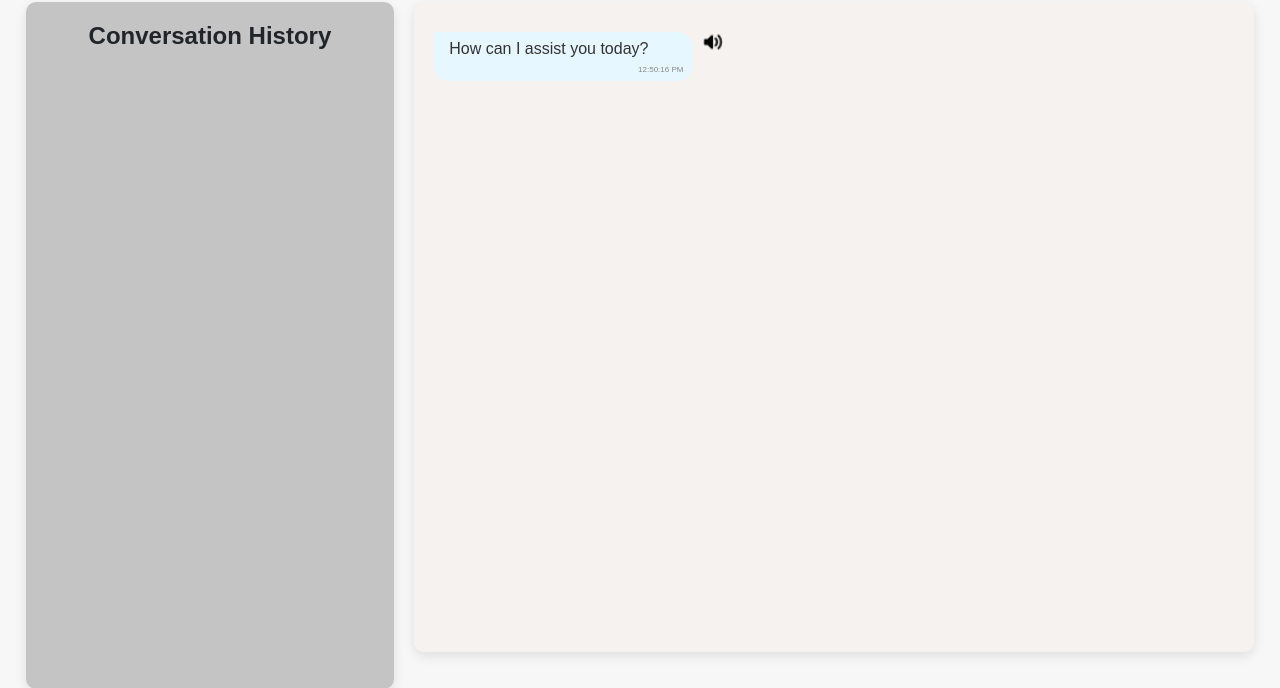
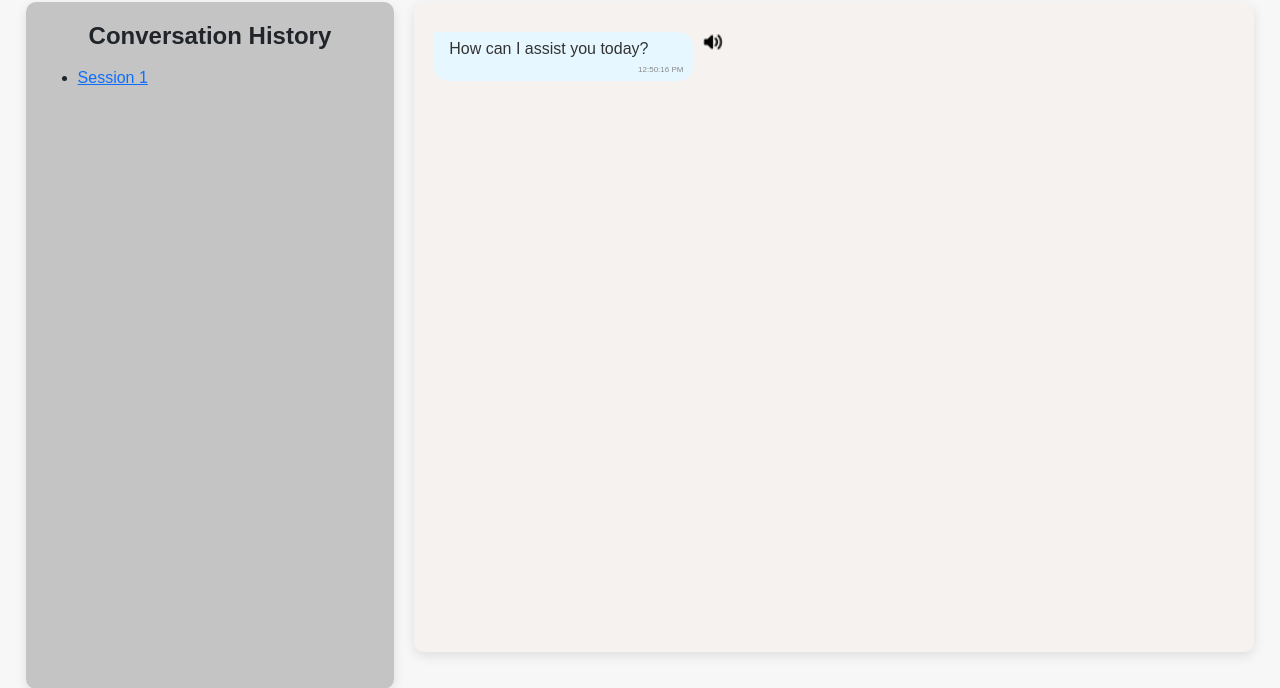
Before and after one commit to Shrutibhargava2004/MediTrain-AI, a Flask app: page /chat in a window 1280 px wide. Shown: the part 62-750 px from the top of the page. Run offline with Flask 3, Linux system fonts and the light colour scheme; the visitor is signed in with stand-in values (Sample User, id 1); tables that the repository leaves empty hold one stand-in row (values such as "Sample post"); parts of the project's set-up code (start-up, migrations or seed data) failed here and were passed over.

Commit message:
storing each pair of message in different session.

```diff
--- a/app.py
+++ b/app.py
@@ -12,6 +12,7 @@ import pandas as pd
 from bs4 import BeautifulSoup
 from flask_sqlalchemy import SQLAlchemy
 from werkzeug.security import generate_password_hash, check_password_hash
+from datetime import datetime
 
 
 # Loading the .env file
@@ -83,6 +84,21 @@ class User(db.Model):
     email = db.Column(db.String(100), unique=True, nullable=False)
     password = db.Column(db.String(255), nullable=False)
 
+# Add Conversation table to store session history
+class Conversation(db.Model):
+    id = db.Column(db.Integer, primary_key=True)
+    session_id = db.Column(db.String(255), nullable=False)
+    user_id = db.Column(db.Integer, db.ForeignKey('user.id'), nullable=False)
+    person = db.Column(db.String(10), nullable=False)  # 'user' or 'bot'
+    timestamp = db.Column(db.DateTime, default=datetime.utcnow)
+    message = db.Column(db.Text, nullable=False)
+
+    user = db.relationship('User', backref=db.backref('conversations', lazy=True))
+
+    def __repr__(self):
+        return f"<Conversation {self.id}>"
+
+
 # Register Route
 @app.route('/register', methods=['GET', 'POST'])
 def register():
@@ -129,6 +145,17 @@ def logout():
     flash('You have been logged out.', 'info')
     return redirect(url_for('login'))
 
+@app.route('/chat_history/<session_id>')
+def chat_history(session_id):
+    user_id = session.get('user_id')
+    if not user_id:
+        flash('Please log in to view your chat history.', 'warning')
+        return redirect(url_for('login'))
+
+    # Retrieve messages for the selected session
+    conversation = db.session.query(Conversation).filter_by(session_id=session_id, user_id=user_id).order_by(Conversation.timestamp).all()
+
+    return render_template('chat_history.html', conversation=conversation)
 
 
 
@@ -146,7 +173,13 @@ def chat():
     if 'user_id' not in session:
         flash('Please log in to access the chat.', 'warning')
         return redirect(url_for('login'))
-    return render_template('chat.html')
+    user_id = session.get('user_id')
+    # Retrieve all unique session IDs for the user
+    sessions = db.session.query(Conversation.session_id).filter_by(user_id=user_id).distinct().all()
+    # Pass the session IDs to the template
+    session_links = [session_id for session_id, in sessions]
+
+    return render_template('chat.html', session_links=session_links)
 
 @app.route('/terms')
 def terms():
@@ -188,9 +221,14 @@ def split_response_by_newline(response_text):
 @app.route('/query', methods=['POST'])
 def query():
     user_query = request.form['query'].strip()
+    user_id = session.get('user_id')
+
+    if not user_id:
+        return jsonify({"error": "User not logged in."})
 
     # Retrieve the previous chat context from session
     context = session.get('chat_history', "")
+    session_id = str(datetime.utcnow().timestamp())  # Use timestamp as session ID
 
     # Add the new query to the chat history
     context += f"User: {user_query}\n"
@@ -198,8 +236,17 @@ def query():
     # Get the response from the QA chain
     response = qa_chain.invoke({'query': user_query, 'context': context})
 
+    # Store the user query in the database
+    user_message = Conversation(session_id=session_id, user_id=user_id, person='user', message=user_query)
+    db.session.add(user_message)
+
     # Update chat history in session
     session['chat_history'] = context + f"Bot: {response['result']}\n"
+
+    # Store the bot response in the database
+    bot_message = Conversation(session_id=session_id, user_id=user_id, person='bot', message=response['result'])
+    db.session.add(bot_message)
+    db.session.commit()
 
     # Process the response text
     response_text = response["result"]
--- a/requirements.txt
+++ b/requirements.txt
@@ -8,3 +8,4 @@ sentence-transformers
 gunicorn
 flask-sqlalchemy
 mysql-connector-python
+scikit-learn==1.1.3
--- a/templates/chat.html
+++ b/templates/chat.html
@@ -202,7 +202,16 @@
         <div class="history-section">
             <h2>Conversation History</h2>
             <div id="history-content">
-                <!-- History content will go here -->
+                <!-- History links will be inserted here -->
+                {% if session_links %}
+                    <ul>
+                        {% for session_id in session_links %}
+                            <li><a href="{{ url_for('chat_history', session_id=session_id) }}">Session {{ session_id }}</a></li>
+                        {% endfor %}
+                    </ul>
+                {% else %}
+                    <p>No conversation history available.</p>
+                {% endif %}
             </div>
         </div>
 
```
Also changed, not shown: templates/chat_history.html (added, +23 -0 lines).
